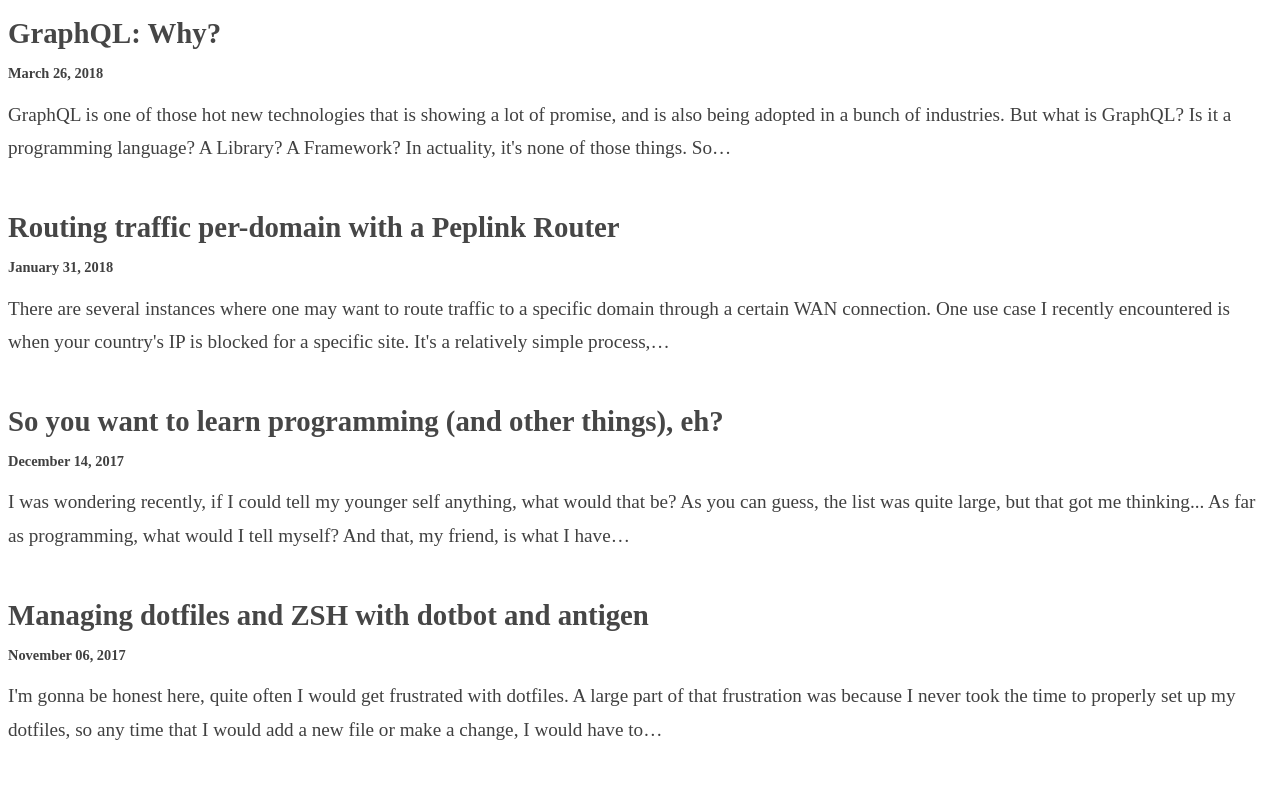
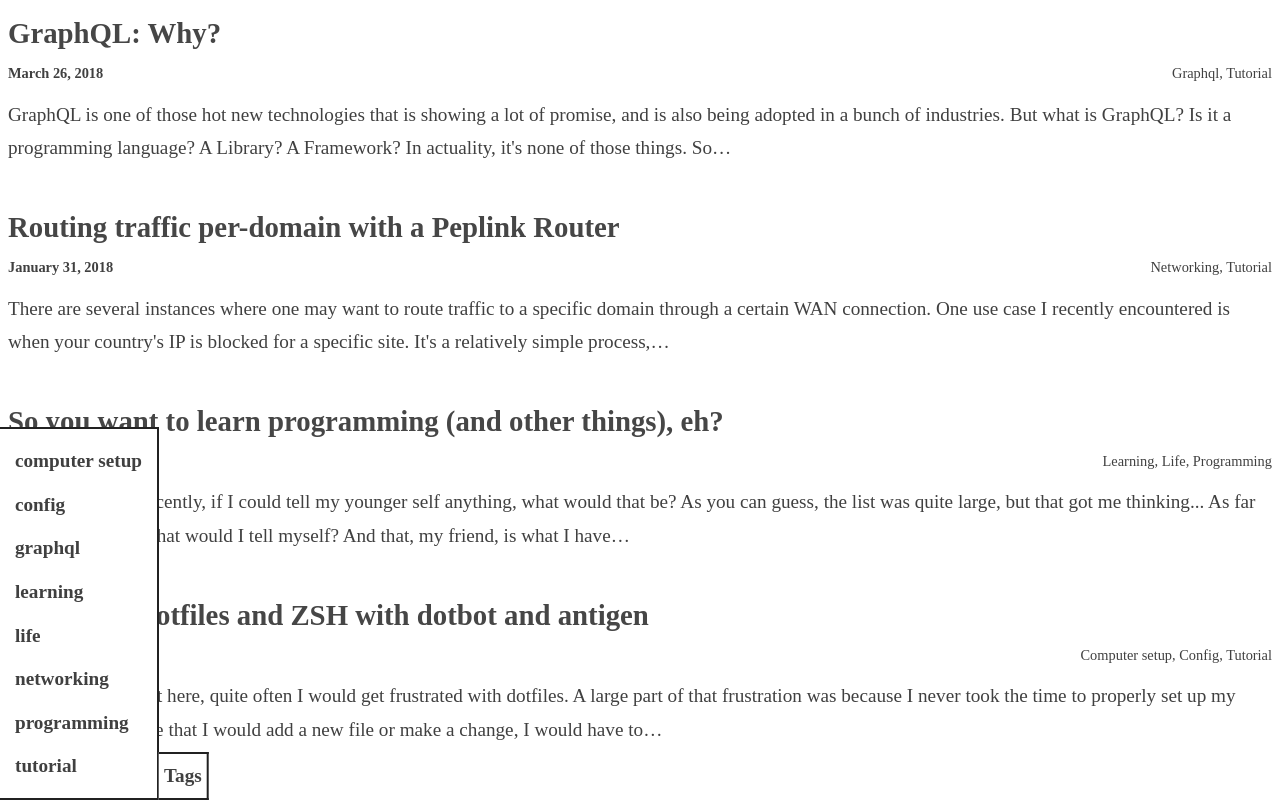
Before and after one commit to FracturedLoop/fracturedloop.github.io, a Gatsby site: page / in a window 1280 px wide. Built offline with nearby package versions, Linux system fonts and the light colour scheme; Gatsby itself is replaced by a stand-in of ours.

Commit message:
add tag pages

````diff
--- a/src/css/core.scss
+++ b/src/css/core.scss
@@ -175,6 +175,11 @@
   margin-top: -10px;
 }
 
+.blog-post-tags {
+  float: right;
+  font-weight: 500;
+}
+
 .blog-post-content,
 .blog-post-preview-excerpt {
   font-size: 0.8rem;
@@ -186,6 +191,62 @@
 .blog-post-content {
   margin-top: -0.7rem;
 }
+
+.post-tags {
+  position: fixed;
+  left: 0;
+  bottom: 0;
+
+  padding: 10px;
+
+  background-color: #fff;
+  border: 2px solid #212121;
+  border-width: 2px 2px 2px 0;
+  transition-duration: 0.3s;
+
+  transform: translate(-100%);
+
+
+  &.open {
+    transform: translate(0);
+  }
+
+  & > ul {
+    list-style-type: none;
+    margin: 0;
+    padding-left: initial;
+  }
+
+  & > ul > a {
+    display: block;
+
+    padding: 5px;
+
+    transform: translate(0);
+    transition-duration: 0.3s;
+
+    &:hover {
+      transform: translate(15%);
+      background-color: #fff;
+    }
+  }
+
+  .handle {
+    position: absolute;
+    bottom: -2px;
+    right: -2px;
+
+    margin-left: 10px;
+    padding: 5px;
+
+    background-color: #fff;
+    border: 2px solid #212121;
+    border-width: 2px 2px 2px 0;
+
+    transform: translate(100%);
+  }
+}
+
 
 /***********
 *
--- a/src/layouts/index.js
+++ b/src/layouts/index.js
@@ -45,6 +45,10 @@
         { name: 'keywords', content: 'web development, blog' },
       ]}
     >
+      <meta
+        name="google-site-verification"
+        content="iTqQGhz5A11iZYYP6fr9lS1lpnduASXddf5sr9tUN78"
+      />
       <link
         href="https://fonts.googleapis.com/css?family=Cinzel+Decorative:700|Raleway:400,500,600,800"
         rel="stylesheet"
--- a/src/pages/01-31-2018-routing-traffic-per-domain-peplink-router/index.md
+++ b/src/pages/01-31-2018-routing-traffic-per-domain-peplink-router/index.md
@@ -2,6 +2,9 @@
 title: "Routing traffic per-domain with a Peplink Router"
 path: '/routing-traffic-per-domain-peplink-router'
 date: "2018-01-31T20:23:14Z"
+tags:
+- networking
+- tutorial
 ---
 
 There are several instances where one may want to route traffic to a specific
--- a/src/pages/03-26-2018-graphql-why/index.md
+++ b/src/pages/03-26-2018-graphql-why/index.md
@@ -2,6 +2,9 @@
 title: "GraphQL: Why?"
 path: '/graphql-why'
 date: "2018-03-26T12:23:14Z"
+tags:
+- graphql
+- tutorial
 ---
 
 GraphQL is one of those hot new technologies that is showing a lot of promise,
--- a/src/pages/09-27-2017-the-best-free-download-manager-for-mac/index.md
+++ b/src/pages/09-27-2017-the-best-free-download-manager-for-mac/index.md
@@ -3,6 +3,8 @@
 unpublished: 'true'
 date: "2017-09-27T20:23:14Z"
 title: "The Best Free Download Manager for Mac"
+tags:
+- comparison
 ---
 
 **Warning: Incomplete post.**\
--- a/src/pages/11-06-2017-managing-dotfiles-and-zsh-with-dotbot-and-antigen/index.md
+++ b/src/pages/11-06-2017-managing-dotfiles-and-zsh-with-dotbot-and-antigen/index.md
@@ -2,6 +2,10 @@
 path: '/managing-dotfiles-and-zsh-with-dotbot-and-antigen'
 date: "2017-11-06T20:23:14Z"
 title: "Managing dotfiles and ZSH with dotbot and antigen"
+tags:
+- config
+- computer setup
+- tutorial
 ---
 
 I'm gonna be honest here, quite often I would get frustrated with dotfiles. A large part of that frustration was because I never took the time to properly set up my dotfiles, so any time that I would add a new file or make a change, I would have to manually relink files, or put them in the proper place. I finally had enough, so I did some research into the "proper" method of organizing and keeping track of them. What I found was [Dotbot](https://git.io/dotbot) for general dotfiles and [Antigen](http://antigen.sharats.me/) for managing my ZSH installation.
@@ -78,6 +82,7 @@
 ==> All tasks executed successfully
 [dotfiles]
 ```
+
 As you can see, Dotbot is relatively verbose in letting you know what's going on. Oh, and that "`==> All tasks executed successfully`" line at the bottom? That means everything worked, and you are good to go with your dotfiles! If you get an error message instead, I would suggest checking out the [Dotbot repo](https://github.com/anishathalye/dotbot) and getting your issues fixed before moving on to the next part.
 
 And now begins part 2... Configuring ZSH with Antigen. If you don't use ZSH as your shell (which you should), this doesn't apply to you. If you are one of those people though, I would definitely suggest checking out [Oh My ZSH](http://ohmyz.sh/).
@@ -144,7 +149,6 @@
 antigen bundle git
 antigen bundle zsh-users/zsh-syntax-highlighting
 #...
-
 ```
 
 The `antigen use` command lets you load a prepackaged library, and in this case, I'm loading [Oh My ZSH](http://ohmyz.sh/). Oh My ZSH has a bunch of plugins and tweaks that makes ZSH really nice to use, so I would definitely suggest including it. It also includes quite a few [themes](https://github.com/robbyrussell/oh-my-zsh/wiki/themes) as well. The `bundle` command tells Antigen which plugins to load. Oh My ZSH comes with plenty of [plugins](https://github.com/robbyrussell/oh-my-zsh/tree/master/plugins) ready for you to include, but Antigen also supports loading plugins from Gtihub repositories as well, as you can see with the [zsh-syntax-highlighting](https://github.com/zsh-users/zsh-syntax-highlighting) plugin. The only issue I had, was sometimes you only want a plugin to be included on certain operating systems. This is where the next section comes in.
--- a/src/pages/12-05-2017-if-you-are-worrying-about-unknowns-are-you-in-love-with-god/index.md
+++ b/src/pages/12-05-2017-if-you-are-worrying-about-unknowns-are-you-in-love-with-god/index.md
@@ -3,6 +3,9 @@
 unpublished: 'true'
 path: '/if-you-are-worrying-about-unknows-are-you-really-in-love-with-god'
 date: "2017-12-05T20:23:14Z"
+tags:
+- faith
+- worry
 ---
 
 A friend of mine recently made a blog post about unknowns. After reading it, it
--- a/src/pages/12-23-2017-so-you-want-to-learn-programming/index.md
+++ b/src/pages/12-23-2017-so-you-want-to-learn-programming/index.md
@@ -2,6 +2,10 @@
 title: "So you want to learn programming (and other things), eh?"
 path: '/so-you-want-to-learn-programming'
 date: "2017-12-14T20:23:14Z"
+tags:
+- learning
+- programming
+- life
 ---
 
 I was wondering recently, if I could tell my younger self anything, what would
--- a/src/pages/index.js
+++ b/src/pages/index.js
@@ -1,13 +1,81 @@
-import React from 'react';
+import React, { Component } from 'react';
 import Link from 'gatsby-link';
 import Helmet from 'react-helmet';
-import Sass from 'gatsby-plugin-sass';
 
 import '../css/core.scss'; // add some style if you want!
 
+const TAG_SEPERATOR = ', ';
+
+const formatPostTags = tags => {
+  let newTags = tags.sort((a, b) => {
+    if (a > b) return 1;
+    else if (b > a) return -1;
+    return 0;
+  });
+  newTags = newTags.map(el => el.charAt(0).toUpperCase() + el.substring(1));
+  return newTags.join(TAG_SEPERATOR);
+};
+
+const postTagsList = tags =>
+  tags
+    .sort((a, b) => {
+      if (a > b) {
+        return 1;
+      }
+      return -1;
+    })
+    .map(tag => (
+      <Link to={`/tags/${tag}`} key={`tag-${tag}`}>
+        {tag}
+      </Link>
+    ));
+
+class PostTags extends Component {
+  constructor(props) {
+    super(props);
+
+    this.state = {
+      isOpen: false,
+    };
+
+    this.toggleOpen = this.toggleOpen.bind(this);
+  }
+
+  toggleOpen() {
+    const wasOpen = this.state.isOpen;
+    this.setState({
+      isOpen: !wasOpen,
+    });
+  }
+
+  render() {
+    return (
+      <div className={this.state.isOpen ? 'post-tags' : 'post-tags open'}>
+        <ul>{postTagsList(this.props.tags)}</ul>
+        <div className="handle" onClick={this.toggleOpen}>
+          <h4 style={{ margin: 0, cursor: 'pointer' }}>Tags</h4>
+        </div>
+      </div>
+    );
+  }
+}
+
 export default function Index({ data }) {
   const { edges: posts } = data.allMarkdownRemark;
+  const tags = [];
+
+  posts.forEach(({ node: post }) => {
+    post.frontmatter.tags.forEach(tag => {
+      if (post.frontmatter.unpublished) return;
+      if (!tags.includes(tag)) {
+        tags.push(tag);
+      }
+    });
+  });
+
   return (
+    <div>
+      <PostTags tags={tags} />
       <div className="blog-posts">
         {posts
           .filter(
@@ -29,11 +97,15 @@
                 </h1>
                 <h2 className="blog-post-preview-date">
                   {post.frontmatter.date}
+                  <span className="blog-post-tags">
+                    {formatPostTags(post.frontmatter.tags)}
+                  </span>
                 </h2>
                 <p className="blog-post-preview-excerpt">{post.excerpt}</p>
               </div>
             </Link>
           ))}
+      </div>
     </div>
   );
 }
@@ -49,6 +121,7 @@
             title
             date(formatString: "MMMM DD, YYYY")
             path
+            tags
             unpublished
           }
         }
````
Also changed, not shown: gatsby-node.js (+24 -2 lines), package.json (+13 -13 lines), src/templates/tag.js (added, +75 -0 lines), 1 other file. Lines whose indentation alone changed are shown as unchanged.
